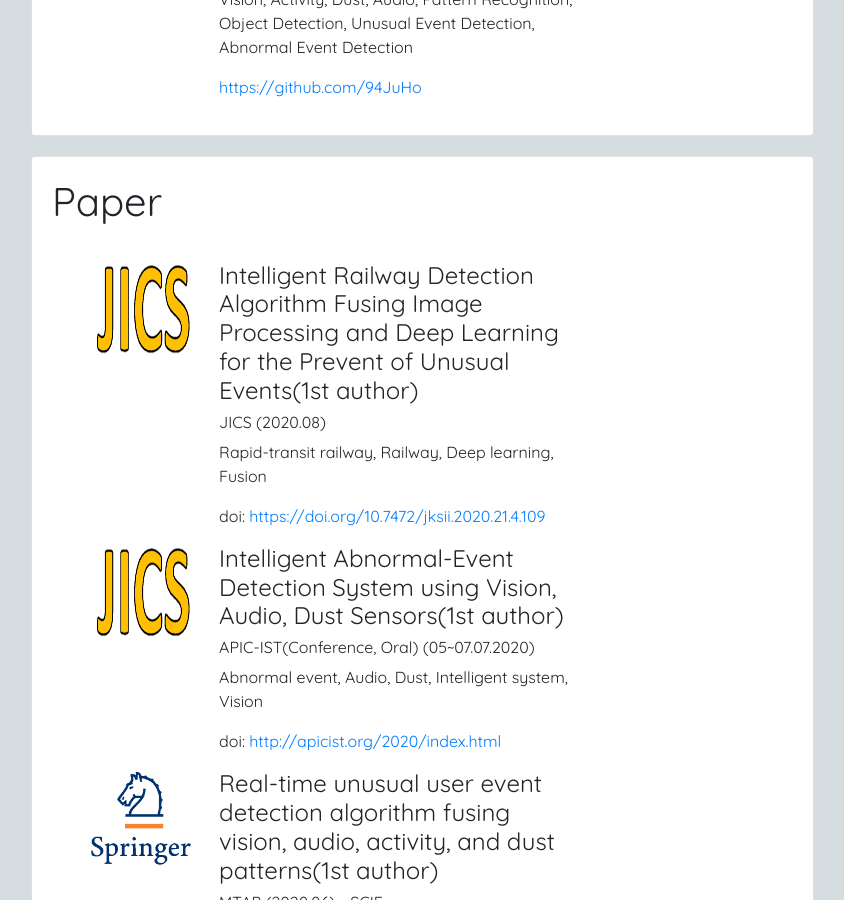
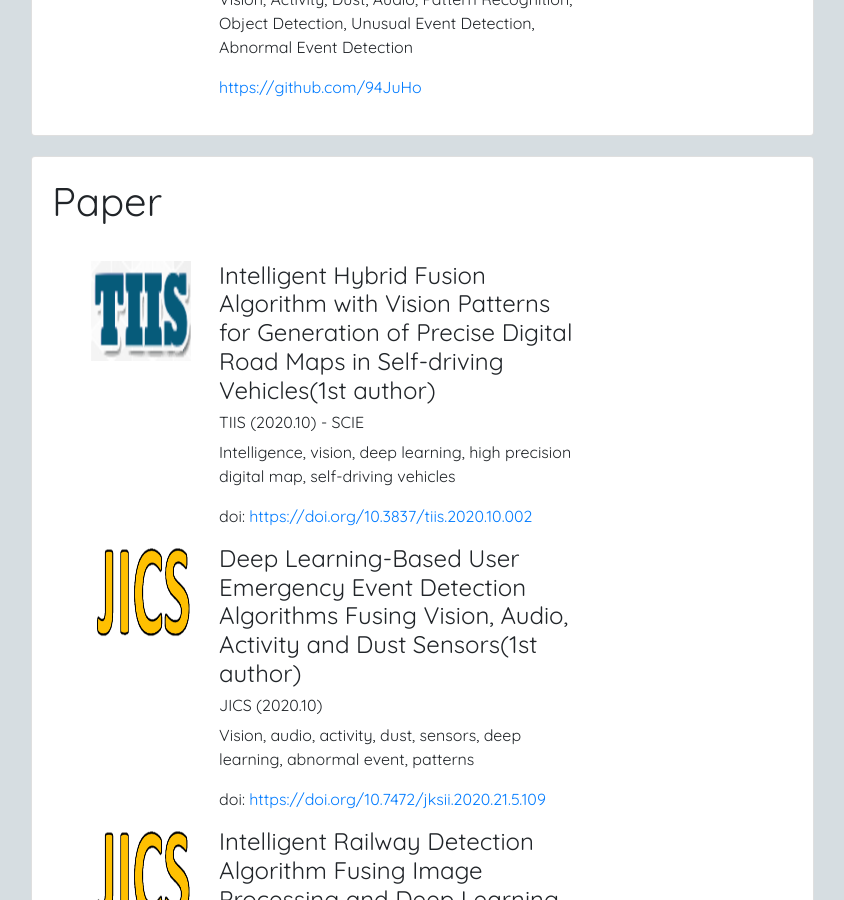
Before and after one commit to 94JuHo/94juho.github.io, a Jekyll site: the page built from index.html, in a window 1280 px wide and 900 px high, scrolled down 1202 px. Shown: the whole window, without its empty margins (4-848 px from the left). Built offline with Jekyll 4.4.1, drawn with Linux system fonts in a browser that asks for light colours; nearby versions of some CDN libraries; comment, search, counter and statistics services are not loaded; a style sheet for code colours, icons or effects is not loaded.

Commit message:
Add paper

```diff
--- a/_config.yml
+++ b/_config.yml
@@ -25,6 +25,18 @@ author_location: Chungju, Republic of Korea
 author_website_url: "https://94juho.github.io"
 
 author_work_experiences:
+            - company_name: TIIS (2020.10) - SCIE
+              company_logo: tiis.png
+              company_url: https://doi.org/10.3837/tiis.2020.10.002
+              designation: Intelligent Hybrid Fusion Algorithm with Vision Patterns for Generation of Precise Digital Road Maps in Self-driving Vehicles(1st author)
+              description: Intelligence, vision, deep learning, high precision digital map, self-driving vehicles
+              visibility: true
+            - company_name: JICS (2020.10)
+              company_logo: jics.png
+              company_url: https://doi.org/10.7472/jksii.2020.21.5.109
+              designation: Deep Learning-Based User Emergency Event Detection Algorithms Fusing Vision, Audio, Activity and Dust Sensors(1st author)
+              description: Vision, audio, activity, dust, sensors, deep learning, abnormal event, patterns
+              visibility: true
             - company_name: JICS (2020.08)
               company_logo: jics.png
               company_url: https://doi.org/10.7472/jksii.2020.21.4.109
```
